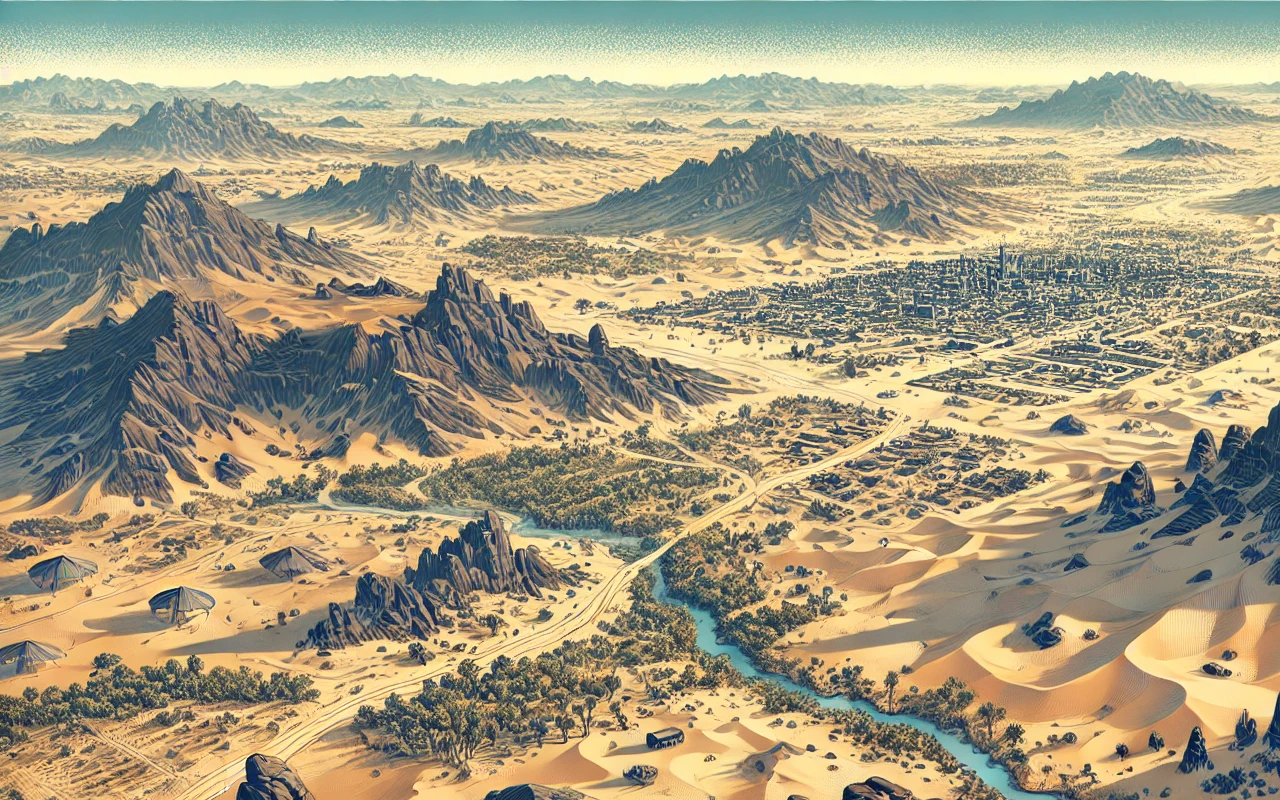
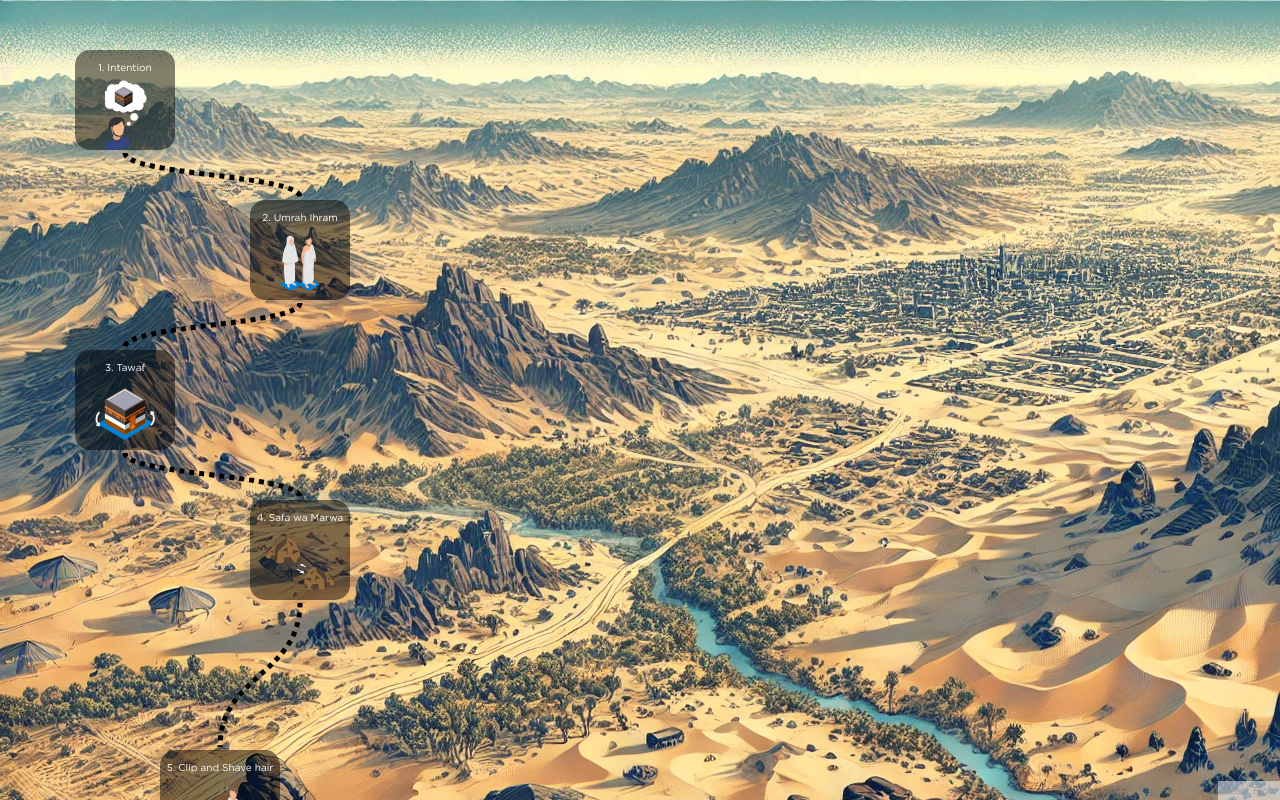
Before and after one commit to yersultan-ibn/hajj-jannah, a Next.js app: page /hajj in a window 1280 px wide. Built offline with nearby package versions, Linux system fonts and the light colour scheme; no server answers.

Commit message:
feat: hajj steps

```diff
--- a/src/modules/hajj/HajjContent.tsx
+++ b/src/modules/hajj/HajjContent.tsx
@@ -1,9 +1,138 @@
+import { useMemo, useState } from "react";
+import { ReactFlow } from "@xyflow/react";
+import { CustomNode } from "../umra/CustomNode";
+
+import "@xyflow/react/dist/style.css";
+
 const root = {
   background: "url('./bg-1.webp')",
-  height: '100vh',
-  width: "100%"
-}
+  height: "100vh",
+  width: "100%",
+  overflow: "scroll",
+};
+
+const initialNodes = [
+  {
+    id: "1",
+    position: { x: 75, y: 50 },
+    data: {
+      label: "1. Intention",
+      width: 100,
+      height: 100,
+      bg: {
+        url: "steps/step-1.svg",
+        size: 43,
+        position: "center 150%"
+      },
+    },
+    type: "custom",
+  },
+  {
+    id: "2",
+    position: { x: 250, y: 200 },
+    data: {
+      label: "2. Umrah Ihram",
+      width: 100,
+      height: 100,
+      bg: {
+        url: "steps/step-2.svg",
+        size: 40,
+      },
+    },
+    type: "custom",
+  },
+  {
+    id: "3",
+    position: { x: 75, y: 350 },
+    data: {
+      label: "3. Tawaf",
+      width: 100,
+      height: 100,
+      bg: {
+        url: "steps/step-3.svg",
+        size: 60,
+      },
+    },
+    type: "custom",
+  },
+  {
+    id: "4",
+    position: { x: 250, y: 500 },
+    data: {
+      label: "4. Safa wa Marwa",
+      width: 100,
+      height: 100,
+      bg: {
+        url: "steps/step-4.svg",
+        size: 70,
+      },
+    },
+    type: "custom",
+  },
+  {
+    id: "5",
+    position: { x: 160, y: 750 },
+    data: {
+      label: "5. Clip and Shave hair",
+      width: 120,
+      height: 120,
+      bg: {
+        url: "steps/step-5.svg",
+        size: 40,
+      },
+    },
+    type: "custom",
+  },
+  {
+    id: "6",
+    position: { x: 160, y: 950 },
+    data: {
+      label: "6. Resting & Praying",
+      width: 120,
+      height: 120,
+      bg: {
+        url: "steps/step-6.svg",
+        size: 40,
+      },
+    },
+    type: "custom",
+  },
+  {
+    id: "7",
+    position: { x: 160, y: 1150 },
+    data: {
+      label: "7. Enter State ofIhram",
+      width: 120,
+      height: 120,
+      bg: {
+        url: "steps/step-7.svg",
+        size: 40,
+      },
+    },
+    type: "custom",
+  },
+];
+const initialEdges = [
+  { id: "e1-2", source: "1", target: "2", animated: true, },
+  { id: "e2-3", source: "2", target: "3", animated: true },
+  { id: "e3-5", source: "3", target: "4", animated: true },
+  { id: "e4-5", source: "4", target: "5", animated: true },
+  { id: "e5-6", source: "5", target: "6", animated: true },
+  { id: "e6-7", source: "6", target: "7", animated: true },
+
+];
 
 export const HajjContent = () => {
-  return <div style={root}></div>;
+  const nodeTypes = useMemo(() => ({ custom: CustomNode }), []);
+  return (
+    <div style={root}>
+      <div style={{ width: "100vw", height: "100vh" }}>
+        <ReactFlow
+          nodes={initialNodes}
+          edges={initialEdges}
+          nodeTypes={nodeTypes}
+        />
+      </div>
+    </div>
+  );
 };
```
Also changed, not shown: public/steps/step-6.svg (added), public/steps/step-7.svg (added).
